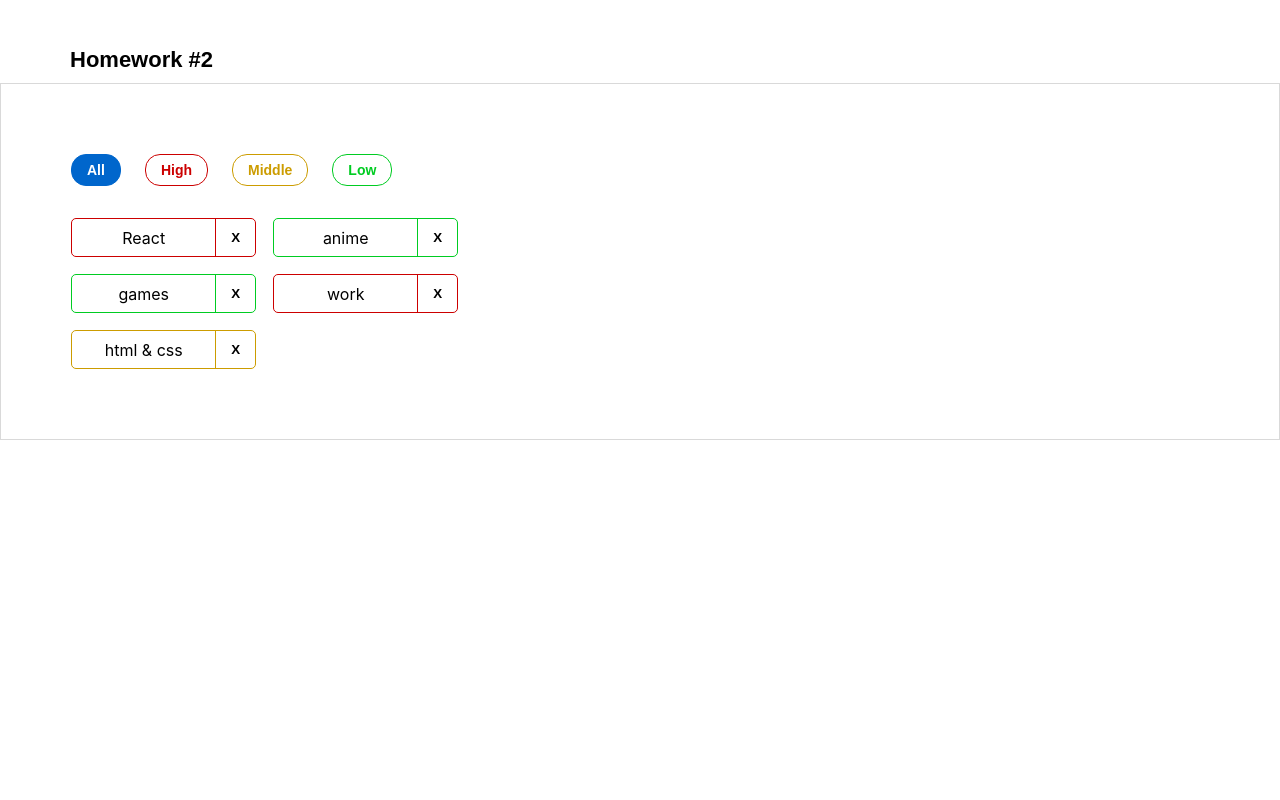
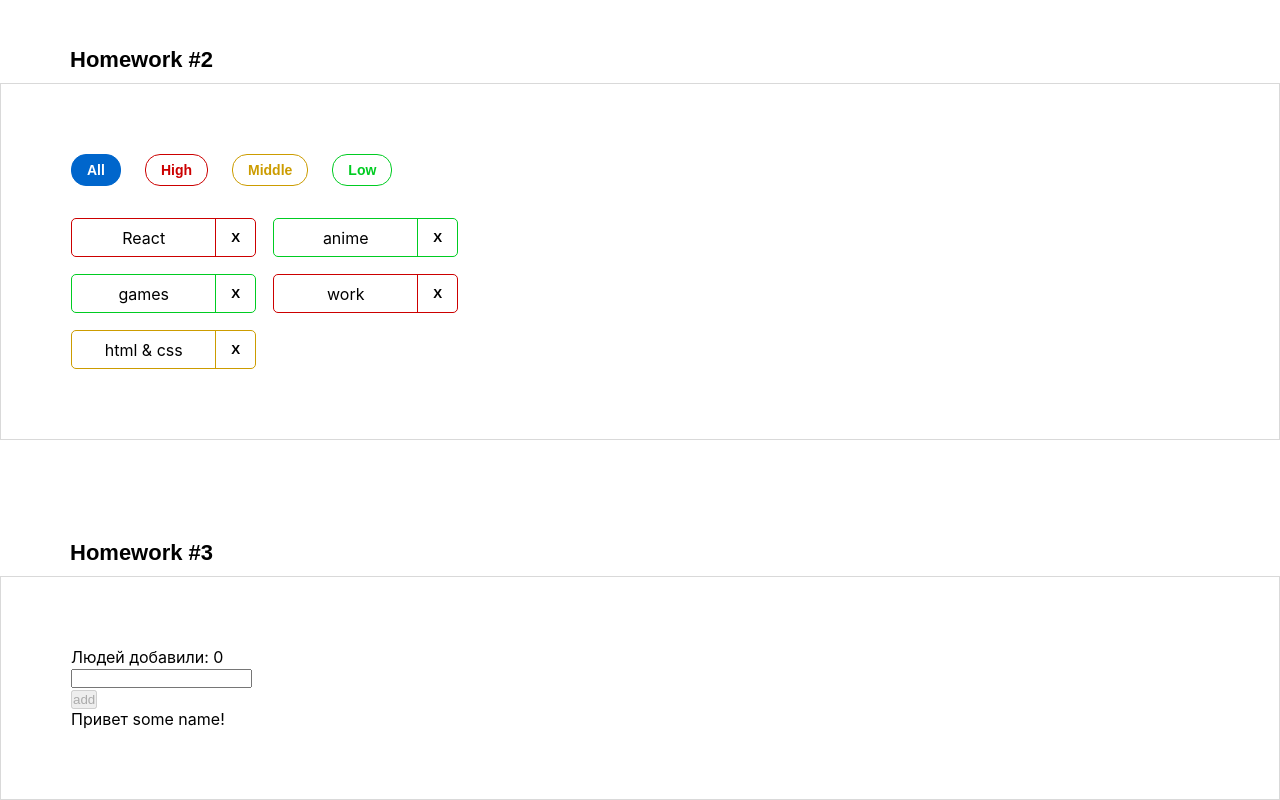
Before and after one commit to AdammmVV/Homework, a React (Create React App) app: page / in a window 1280 px wide. Shown: the part 660-1460 px from the top of the page. Before the commit the page ends 1100 px from the top, so only its background shows below. Built offline with nearby package versions, Linux system fonts and the light colour scheme.

Commit message:
Homework 03 add type UserType and logic pureAddUserCallback

```diff
--- a/src/s1-main/App.tsx
+++ b/src/s1-main/App.tsx
@@ -2,13 +2,14 @@
 import s from './App.module.css'
 import HW1 from '../s2-homeworks/hw01/HW1'
 import HW2 from "../s2-homeworks/hw02/HW2";
+import HW3 from "../s2-homeworks/hw03/HW3";
 
 function App() {
     return (
         <div className={s.App}>
             <HW1/>
             <HW2/>
-            {/*<HW3/>*/}
+            <HW3/>
             {/*<HW4/>*/}
 
             {/*при выполнении дз 5 и более - закомментировать здесь дз 1-4, так как они есть внутри дз 5*/}
--- a/src/s2-homeworks/hw03/HW3.tsx
+++ b/src/s2-homeworks/hw03/HW3.tsx
@@ -4,9 +4,9 @@
 import GreetingContainer from './GreetingContainer'
 
 /*
-* 1 - описать тип UserType
-* 2 - указать нужный тип в useState с users
-* 3 - дописать типы и логику функции pureAddUserCallback и проверить её тестами
+* 1 - описать тип UserType                                                                                              !
+* 2 - указать нужный тип в useState с users                                                                             !
+* 3 - дописать типы и логику функции pureAddUserCallback и проверить её тестами                                         !
 * 4 - в файле GreetingContainer.tsx дописать типизацию пропсов
 * 5 - в файле GreetingContainer.tsx указать нужные типы в useState с name и error
 * 6 - в файле GreetingContainer.tsx дописать тип и логику функции setNameCallback
@@ -19,20 +19,19 @@
 
 // types
 export type UserType = {
-    _id: any // need to fix any
-    name: any // need to fix any
+    _id: string // need to fix any
+    name: string // need to fix any
 }
 
-export const pureAddUserCallback = (name: any, setUsers: any, users: any) => { // need to fix any
-    const user = { // need to fix
-    }
+export const pureAddUserCallback = (name: string, setUsers: (value: UserType[])=>void, users: UserType[]) => { // need to fix any
+    const user = {_id: v1(), name: name}
     setUsers([...users, user])
 }
 
 const HW3 = () => {
-    const [users, setUsers] = useState<any>([]) // need to fix any
+    const [users, setUsers] = useState<UserType[]>([]) // need to fix any
 
-    const addUserCallback = (name: any) => { // need to fix any
+    const addUserCallback = (name: string) => { // need to fix any
         pureAddUserCallback(name, setUsers, users)
     }
 
```
